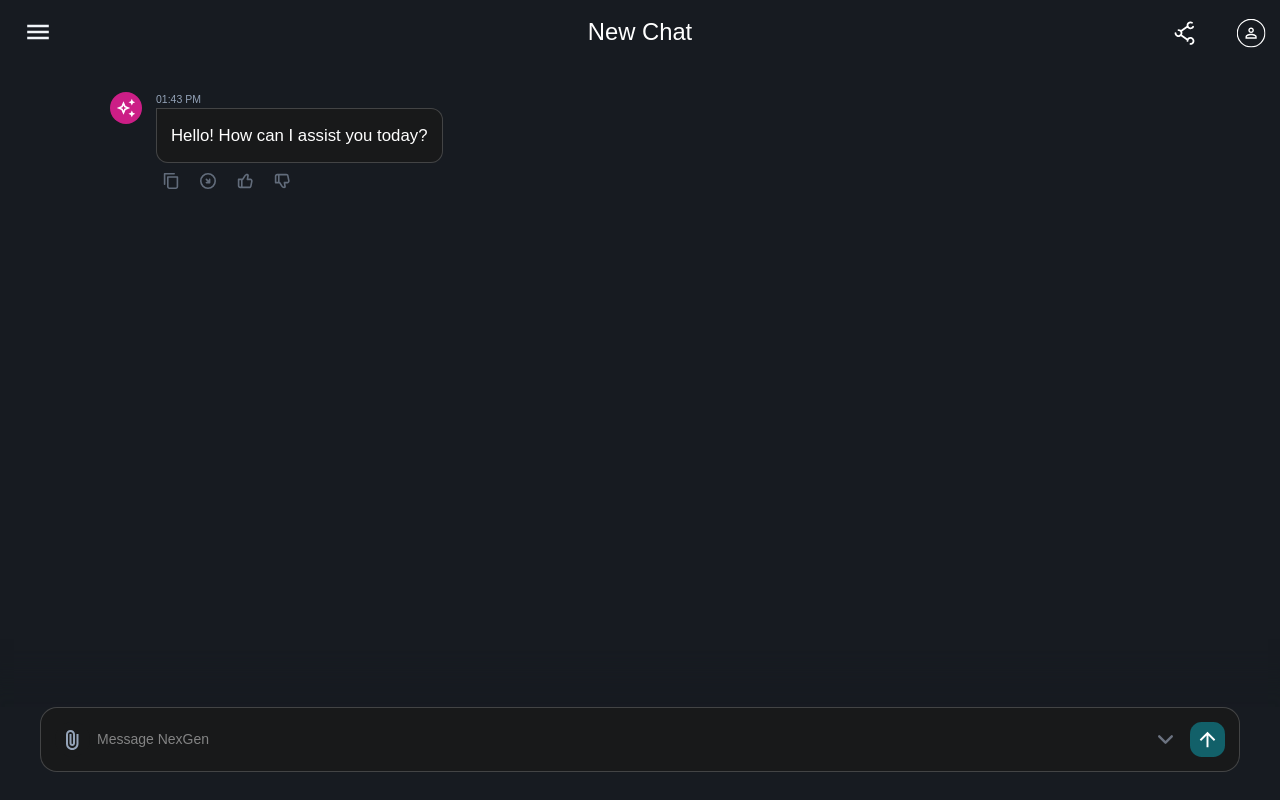
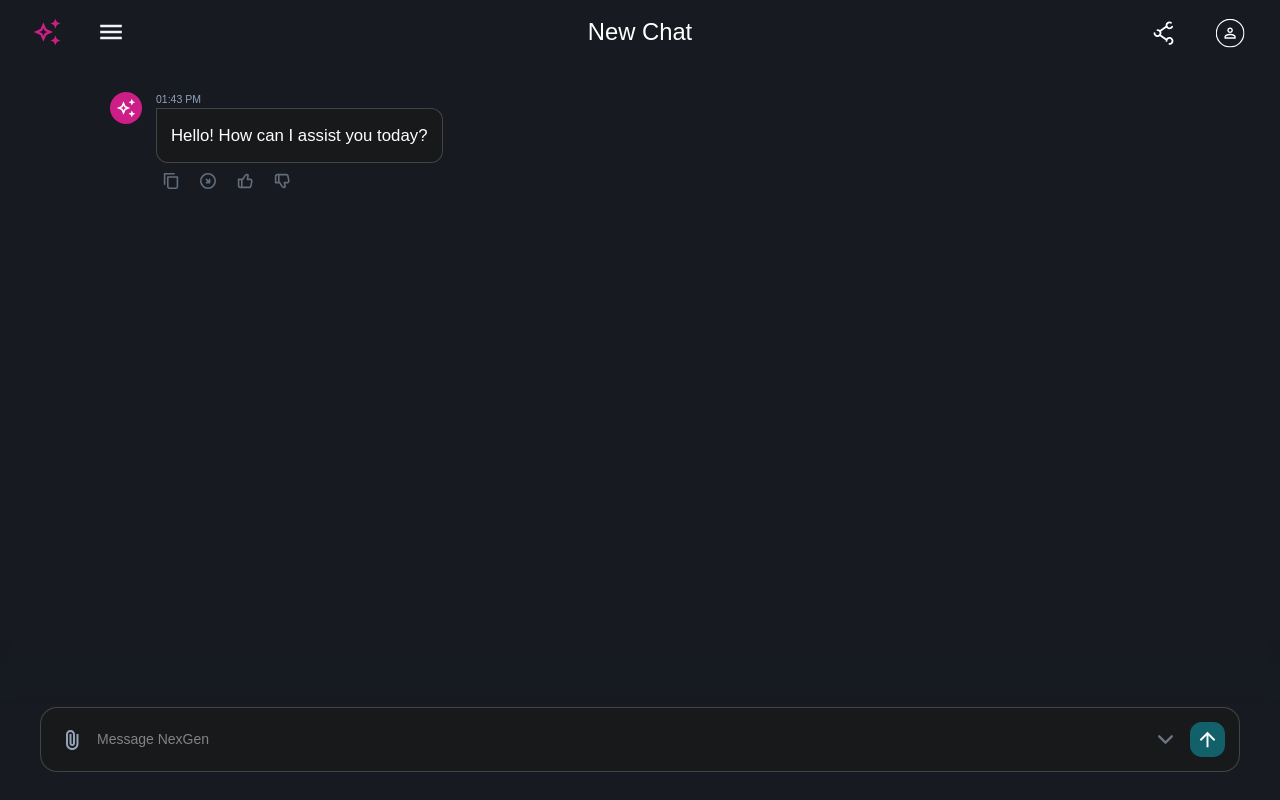
Before and after one commit to cosminbrn/AI-Interface, a React (Vite) app in the folder frontend/: page / in a window 1280 px wide. Built offline with nearby package versions, Linux system fonts and the light colour scheme; a web font is replaced by a local one.

Commit message:
Upgrade Header to feel less empty

```diff
--- a/frontend/src/features/page/Page.tsx
+++ b/frontend/src/features/page/Page.tsx
@@ -32,7 +32,7 @@ export default function Page() {
                 onNewChat={handleNewChat}
                 onRenameChat={handleRenameChat}
             />
-            <Header onMenuClick={() => setIsSidebarOpen(true)} currentSession={currentSession?.title || 'Unnamed Chat'} />
+            <Header onMenuClick={() => setIsSidebarOpen(true)} onLogoClick={() => handleNewChat()}currentSession={currentSession?.title || 'Unnamed Chat'} />
             <Chat messages={messages} isTyping={isTyping} />
             <Input onSendMessage={handleSendMessage} isTyping={isTyping} />
         </div>
--- a/frontend/src/layouts/header/Header.module.scss
+++ b/frontend/src/layouts/header/Header.module.scss
@@ -13,16 +13,41 @@
     top: 0;
     z-index: 100;
 
-    .burger {
+    .utilities {
+        display: flex;
+        flex-direction: row;
         justify-self: start;
         margin-left: 1rem;
-        padding: 0.5rem;
-        scale: 1.2;
-        cursor: pointer;
+        gap: 2.5rem;
 
-        img {
-            aspect-ratio: 1/1;
-            @include hover-circle-effect($color-border);
+        .iconBurger {
+            scale: 1.2;
+            cursor: pointer;
+
+            img {
+                aspect-ratio: 1/1;
+                @include hover-circle-effect($color-border);
+            }
+        }
+
+        .iconLogo {
+            scale: 1.2;
+            cursor: pointer;
+            width: fit-content;
+            margin: auto 0;
+            display: none;
+
+            img {
+                aspect-ratio: 1/1;
+            }
+
+            @include respond-above('tablet') {
+                display: block;
+            }
+        }
+
+        @include respond-above('tablet') {
+            margin-left: 2.5rem;
         }
     }
 
@@ -33,7 +58,7 @@
         white-space: nowrap;
         overflow: hidden;
         text-overflow: ellipsis;
-        max-width: 80vw;
+        max-width: 40vw;
         visibility: hidden;
 
         @include respond-above('tablet') {
@@ -61,11 +86,20 @@
         .iconProfile {
             scale: 1.2;
             cursor: pointer;
+            display: none;
 
             img {
                 padding: 0.25rem;
                 @include hover-circle-effect($color-border);
             }
+
+            @include respond-above('tablet') {
+                display: block;
+            }
+        }
+
+        @include respond-above('tablet') {
+            margin-right: 2.5rem;
         }
     }
 }
--- a/frontend/src/layouts/header/Header.tsx
+++ b/frontend/src/layouts/header/Header.tsx
@@ -2,18 +2,26 @@ import styles from './Header.module.scss'
 import burgerIcon from '../../assets/burger.svg';
 import shareIcon from '../../assets/share.svg';
 import userSmallIcon from '../../assets/icons/userSmallWhiteIcon.svg';
+import aiLogoIcon from '../../assets/icons/aiIcon.svg';
 
 interface HeaderProps {
     onMenuClick: () => void;
+    onLogoClick?: () => void;
     currentSession: string;
 }
 
-export function Header({ onMenuClick, currentSession }: HeaderProps) {
+export function Header({ onMenuClick, onLogoClick, currentSession }: HeaderProps) {
     return (
         <nav className={styles.navbar}>
-            <div className={styles.burger} onClick={onMenuClick}>
-                <img src={burgerIcon} alt="Menu" />
+            <div className={styles.utilities}>
+                <div className={styles.iconLogo} onClick={onLogoClick}>
+                    <img src={aiLogoIcon} alt="AI Logo" />
+                </div>
+                <div className={styles.iconBurger} onClick={onMenuClick}>
+                    <img src={burgerIcon} alt="Menu" />
+                </div>
             </div>
+
             <div className={styles.sessionName}>
                 {currentSession}
             </div>
```
Also changed, not shown: frontend/src/assets/icons/aiIcon.svg (added).
